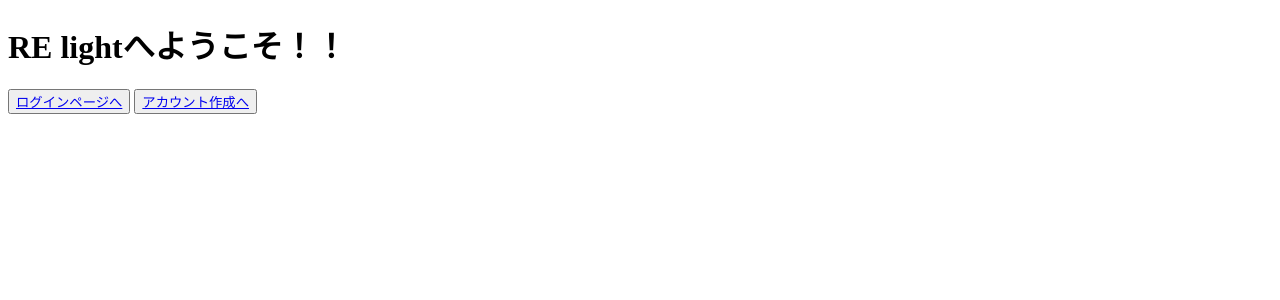
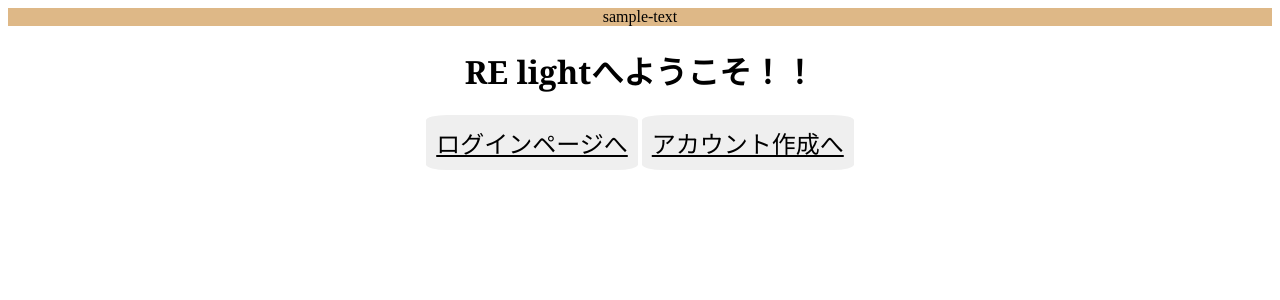
Before and after one commit to RE-light-team2/re-light, a Django app: page / in a window 1280 px wide. Shown: the top 300 px of the page. Run offline with Django 3.2, Linux system fonts and the light colour scheme.

Commit message:
style-top

```diff
--- a/relight/templates/relight/css/main.css
+++ b/relight/templates/relight/css/main.css
@@ -0,0 +1,27 @@
+.title{
+    font-family: Cambria, Cochin, Georgia, Times, 'Times New Roman', serif;
+    font-size: xx-large;
+}
+
+header{
+    background-color: burlywood;
+}
+
+button{
+    background-color: none;
+    border-radius: 10%;
+    border-style: none;
+    font-size: x-large;
+    padding: 10px;
+}
+button a{
+    color:black;
+}
+
+button a:hover{
+    color: orange;
+}
+
+body{
+    text-align: center;
+}
--- a/relight/templates/relight/shop_profile.html
+++ b/relight/templates/relight/shop_profile.html
@@ -4,6 +4,7 @@
     <title>RElight</title>
     <meta charset="utf-8">
     <meta name="viewport" content="width=device-width, initial-scale=1, shrink-to-fit=no">
+
     </head>
     <body>
 
--- a/relight/templates/relight/shop_video.html
+++ b/relight/templates/relight/shop_video.html
@@ -4,6 +4,7 @@
     <title>RElight</title>
     <meta charset="utf-8">
     <meta name="viewport" content="width=device-width, initial-scale=1, shrink-to-fit=no">
+
     </head>
     <body>
 
--- a/relight/templates/relight/top.html
+++ b/relight/templates/relight/top.html
@@ -7,7 +7,10 @@
     <link rel="stylesheet" href="css/main.css">
     </head>
     <body>
-        <h1>RE lightへようこそ！！</h1>
+      <header>
+sample-text
+      </header>
+        <h1 class="title">RE lightへようこそ！！</h1>
         <button type="button"><a href="{% url 'login' %}">ログインページへ</a></button>
         <button type="button"><a href="{% url 'create_account' %}">アカウント作成へ</a></button>
     </body>
```
